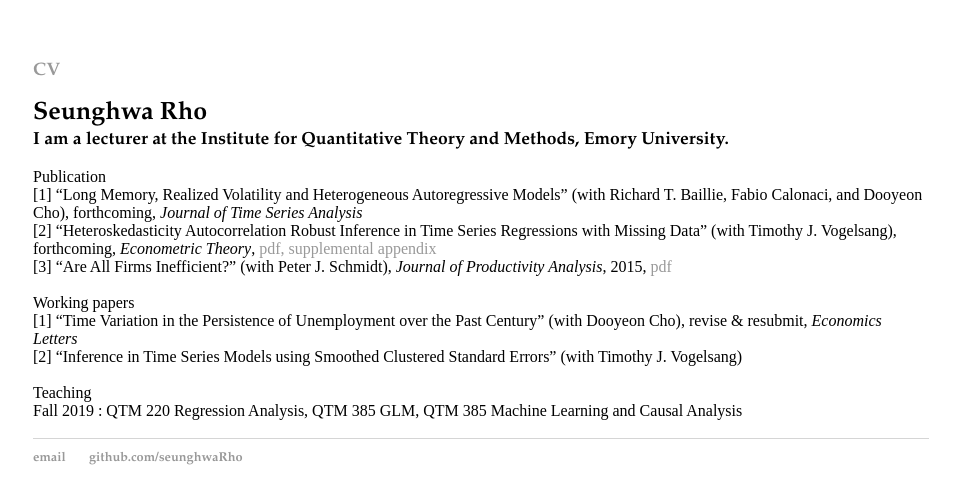
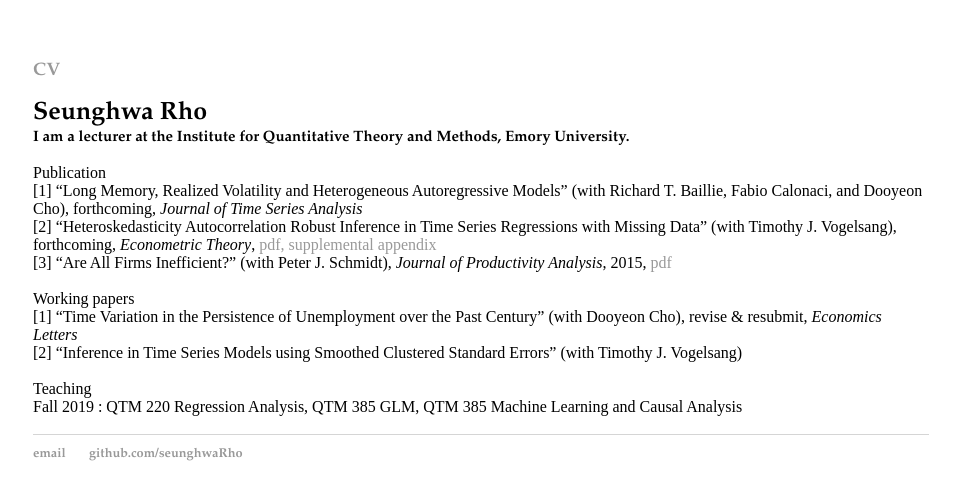
Before and after one commit to seunghwaRho/seunghwaRho.github.io, a Jekyll site: the page index.html, which Jekyll copies as it is, in a window 1280 px wide. Shown: the top 504 px of the page, without its empty margins (159-1119 px from the left). Built offline with Jekyll 4.4.1, drawn with Linux system fonts in a browser that asks for light colours.

Commit message:
font change

```diff
--- a/css/main.css
+++ b/css/main.css
@@ -48,5 +48,5 @@ ul.posts li {
 
         }
         h1 > div{
-            font-size:70%;
+            font-size:60%;
         }
```
